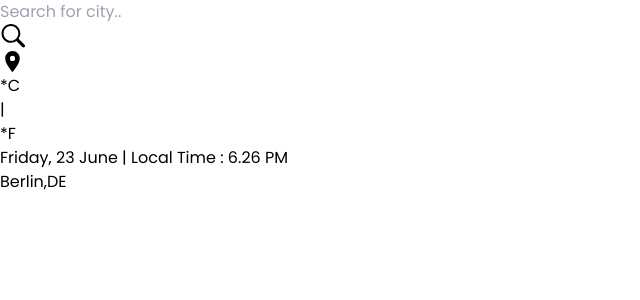
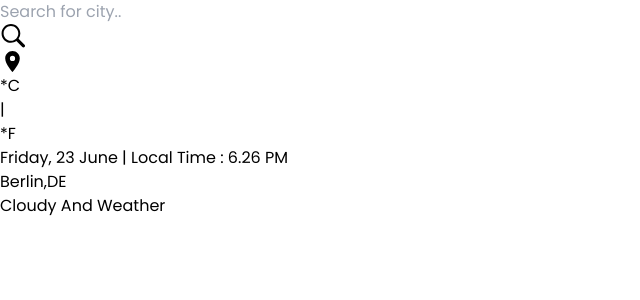
Before and after one commit to ahemedsumon03/weater_app, a React (Vite) app: page / in a window 1280 px wide. Shown: the top 300 px of the page, without its empty margins (0-640 px from the left). Built offline with nearby package versions, Linux system fonts and the light colour scheme.

Commit message:
Design TempratureAndDetails component

```diff
--- a/src/components/TempratureAndDetails.jsx
+++ b/src/components/TempratureAndDetails.jsx
@@ -4,7 +4,9 @@
 const TempratureAndDetails = () => {
     return (
         <div>
-
+            <div className='flex items-center justify-center py-6 text-xl text-cyan-300'>
+                <p>Cloudy And Weather</p>
+            </div>
         </div>
     )
 }
```
